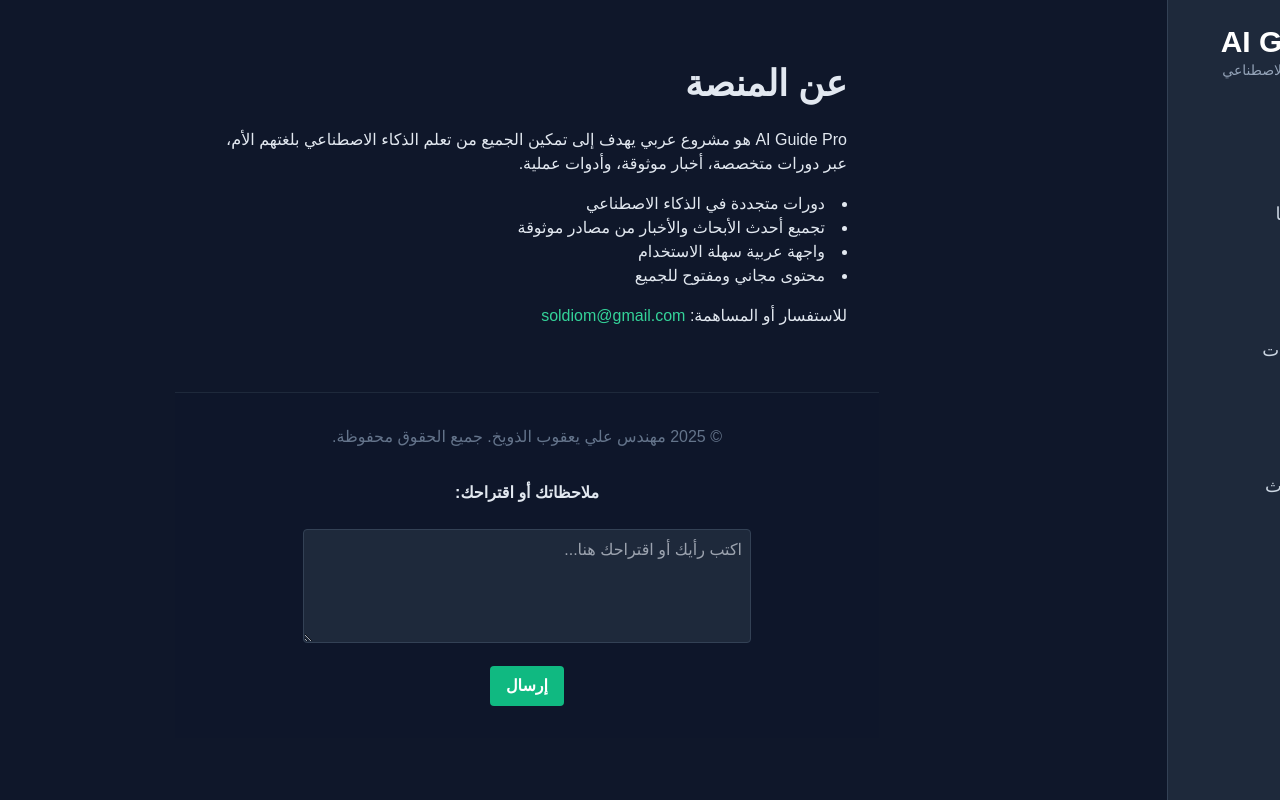
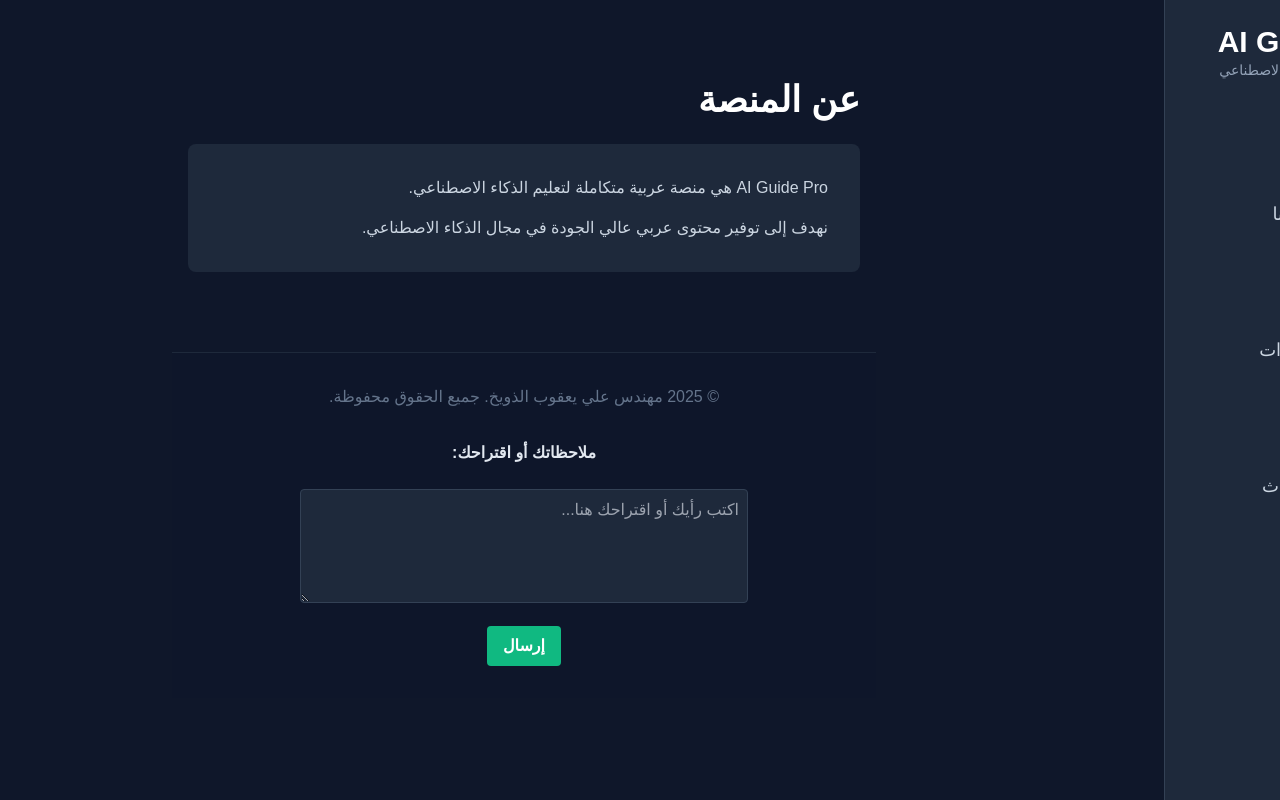
Before and after one commit to Soldiom/aiguidepro, a React (Vite) app: page /about in a window 1280 px wide. Built offline with nearby package versions, Linux system fonts and the light colour scheme; no server answers.

Commit message:
fix: remove require() calls causing browser errors

```diff
--- a/App.tsx
+++ b/App.tsx
@@ -142,9 +142,22 @@
                             path="/news"
                             element={<NewsArabic />}
                         />
-                        <Route path="/about" element={React.createElement(require('./components/About').default)} />
-                        {/* 404 fallback */}
-                        <Route path="*" element={React.createElement(require('./components/NotFound').default)} />
+        <Route path="/about" element={
+                            <div className="relative z-10 py-20 px-4 max-w-4xl mx-auto">
+                                <h1 className="text-4xl font-bold text-white mb-6">عن المنصة</h1>
+                                <div className="bg-slate-800 rounded-lg p-8 text-slate-300 space-y-4">
+                                    <p>AI Guide Pro هي منصة عربية متكاملة لتعليم الذكاء الاصطناعي.</p>
+                                    <p>نهدف إلى توفير محتوى عربي عالي الجودة في مجال الذكاء الاصطناعي.</p>
+                                </div>
+                            </div>
+                        } />
+        {/* 404 fallback */}
+        <Route path="*" element={
+                            <div className="relative z-10 py-20 px-4 text-center">
+                                <h1 className="text-6xl font-bold text-white mb-4">404</h1>
+                                <p className="text-xl text-slate-400">الصفحة غير موجودة</p>
+                            </div>
+                        } />
                     </Routes>
                     <Footer />
                 </main>
--- a/components/Footer.tsx
+++ b/components/Footer.tsx
@@ -1,7 +1,7 @@
 import React from 'react';
+import FeedbackForm from './FeedbackForm';
 
 const Footer: React.FC = () => {
-  const FeedbackForm = require('./FeedbackForm').default;
   return (
     <footer className="bg-slate-900/50 border-t border-slate-800 py-8 px-4">
       <div className="container mx-auto text-center text-slate-500">
```
